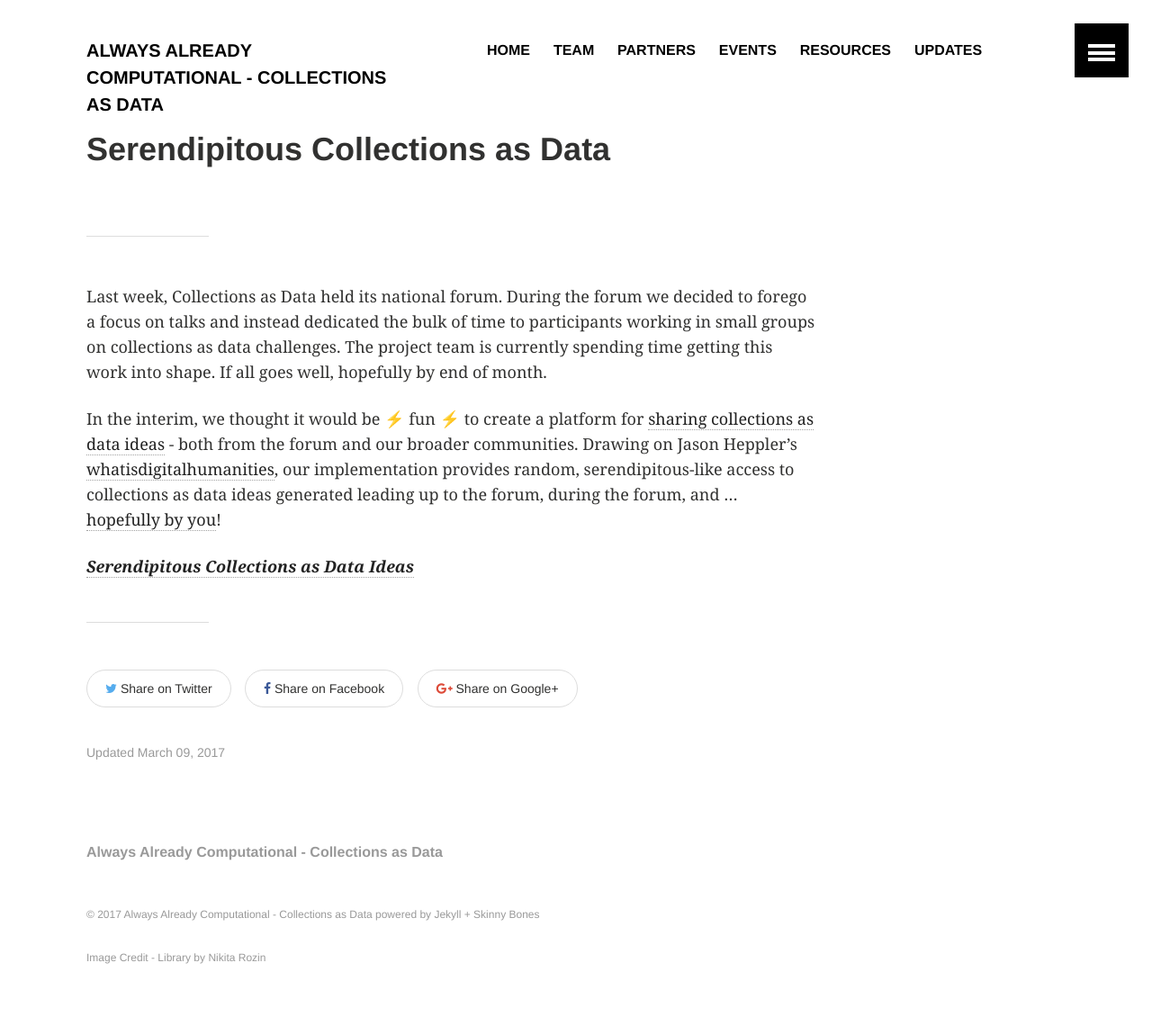
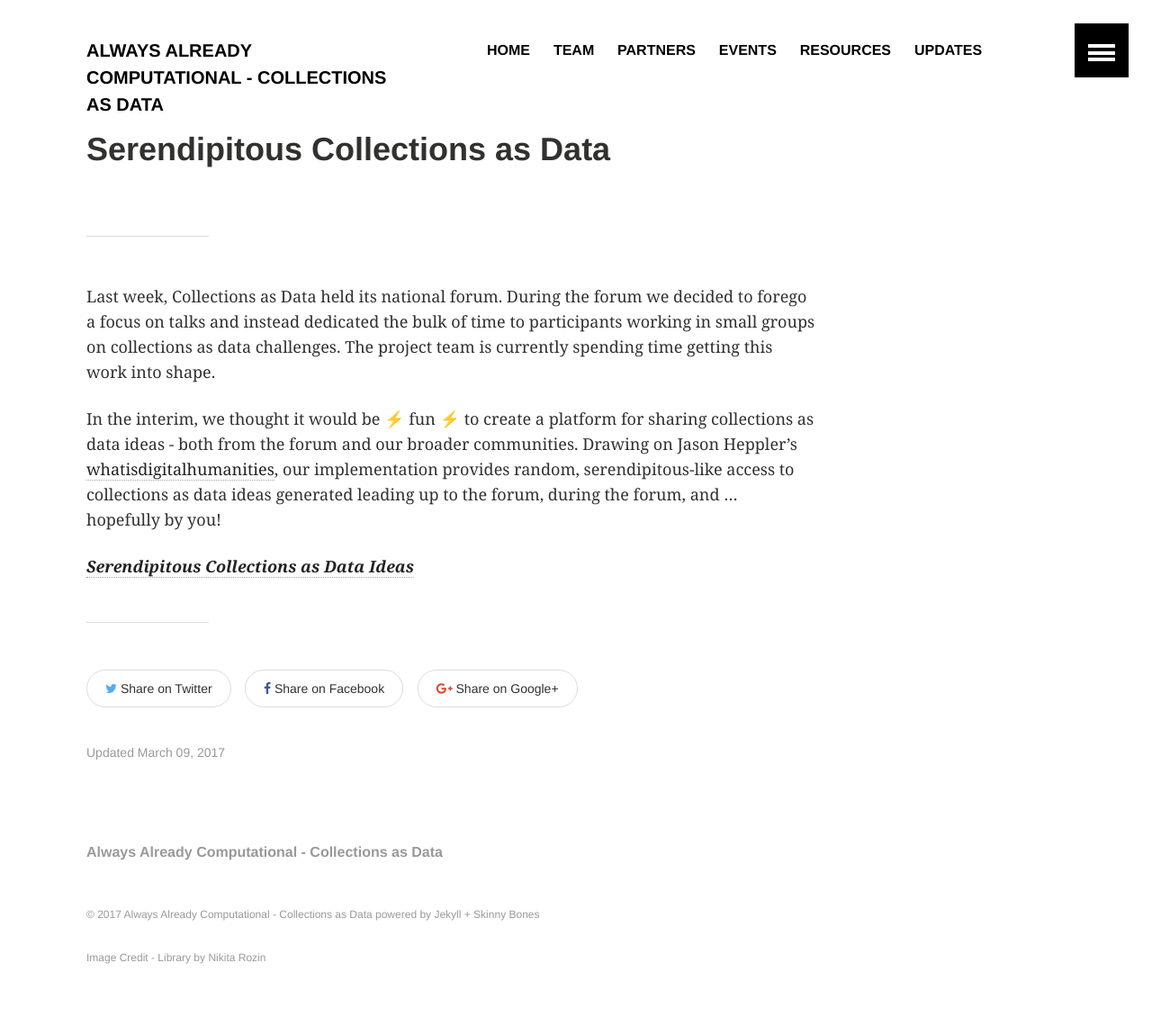
Before and after one commit to collectionsasdata/collectionsasdata.github.io, a Jekyll site: the page built from _posts/2017-3-9-serendipity.md, in a window 1280 px wide. Shown: the whole page at 90% size. Built offline with Jekyll 4.4.1, drawn with Linux system fonts in a browser that asks for light colours.

Commit message:
Update 2017-3-9-serendipity.md

```diff
--- a/_posts/2017-3-9-serendipity.md
+++ b/_posts/2017-3-9-serendipity.md
@@ -6,8 +6,8 @@ teaser: "Serendipitous Collections as Data"
 ---
 ---
 
-Last week, Collections as Data held its national forum. During the forum we decided to forego a focus on talks and instead dedicated the bulk of time  to participants working in small groups on collections as data challenges. The project team is currently spending time getting this work into shape. If all goes well, hopefully by end of month.
+Last week, Collections as Data held its national forum. During the forum we decided to forego a focus on talks and instead dedicated the bulk of time  to participants working in small groups on collections as data challenges. The project team is currently spending time getting this work into shape.
 
-In the interim, we thought it would be ⚡ fun ⚡  to create a platform for [sharing collections as data ideas](https://collectionsasdata.github.io/ideas/) - both from the forum and our broader communities. Drawing on Jason Heppler’s [whatisdigitalhumanities](http://whatisdigitalhumanities.com/), our implementation provides random, serendipitous-like access to collections as data ideas generated leading up to the forum, during the forum, and ... [hopefully by you](https://docs.google.com/forms/d/e/1FAIpQLSfl86SoImQMtkCIkeAxZJZcnCcCiVUsP1UU5GKYQ68hFxx4pg/viewform?usp=sf_link)!
+In the interim, we thought it would be ⚡ fun ⚡  to create a platform for sharing collections as data ideas - both from the forum and our broader communities. Drawing on Jason Heppler’s [whatisdigitalhumanities](http://whatisdigitalhumanities.com/), our implementation provides random, serendipitous-like access to collections as data ideas generated leading up to the forum, during the forum, and ... hopefully by you!
 
 [***Serendipitous Collections as Data Ideas***](https://collectionsasdata.github.io/ideas/)
```
